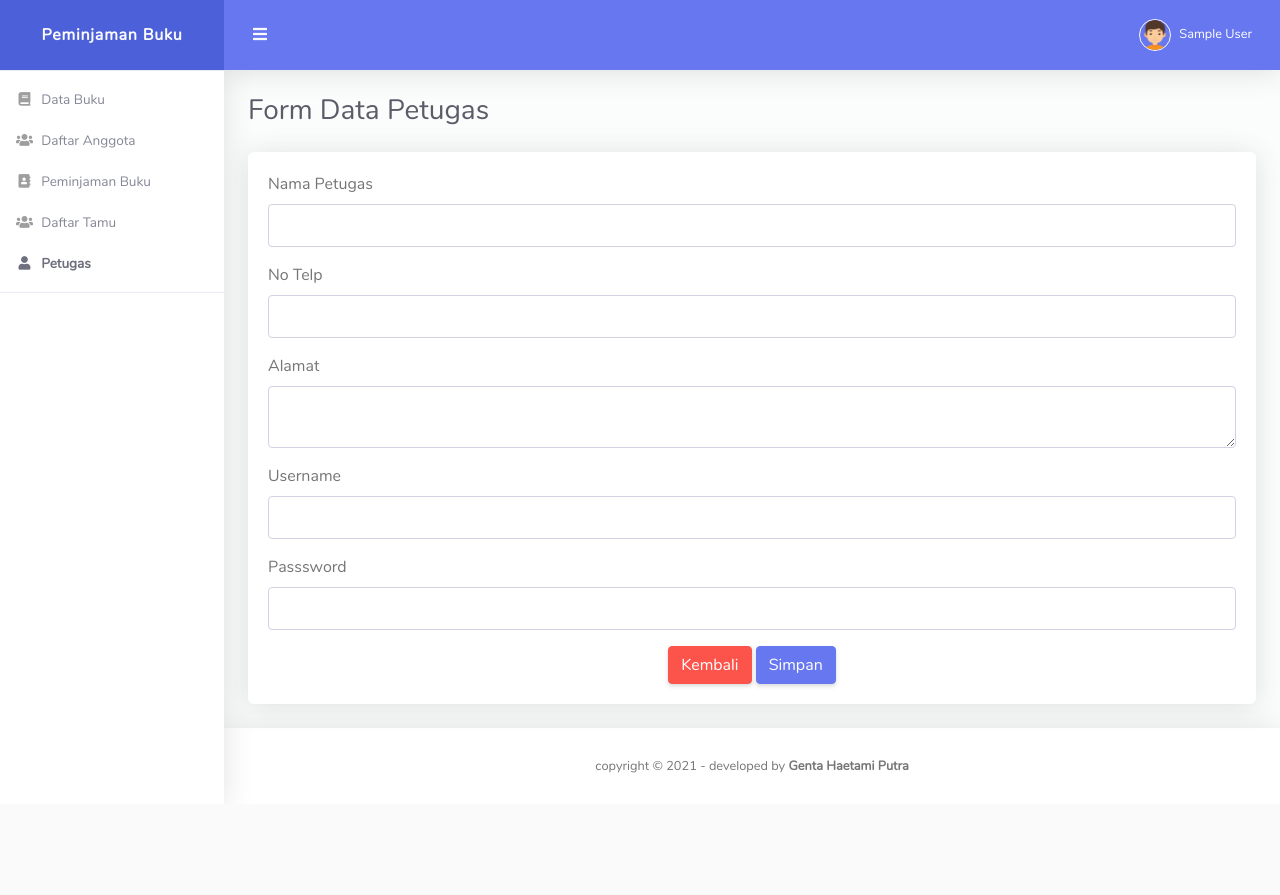
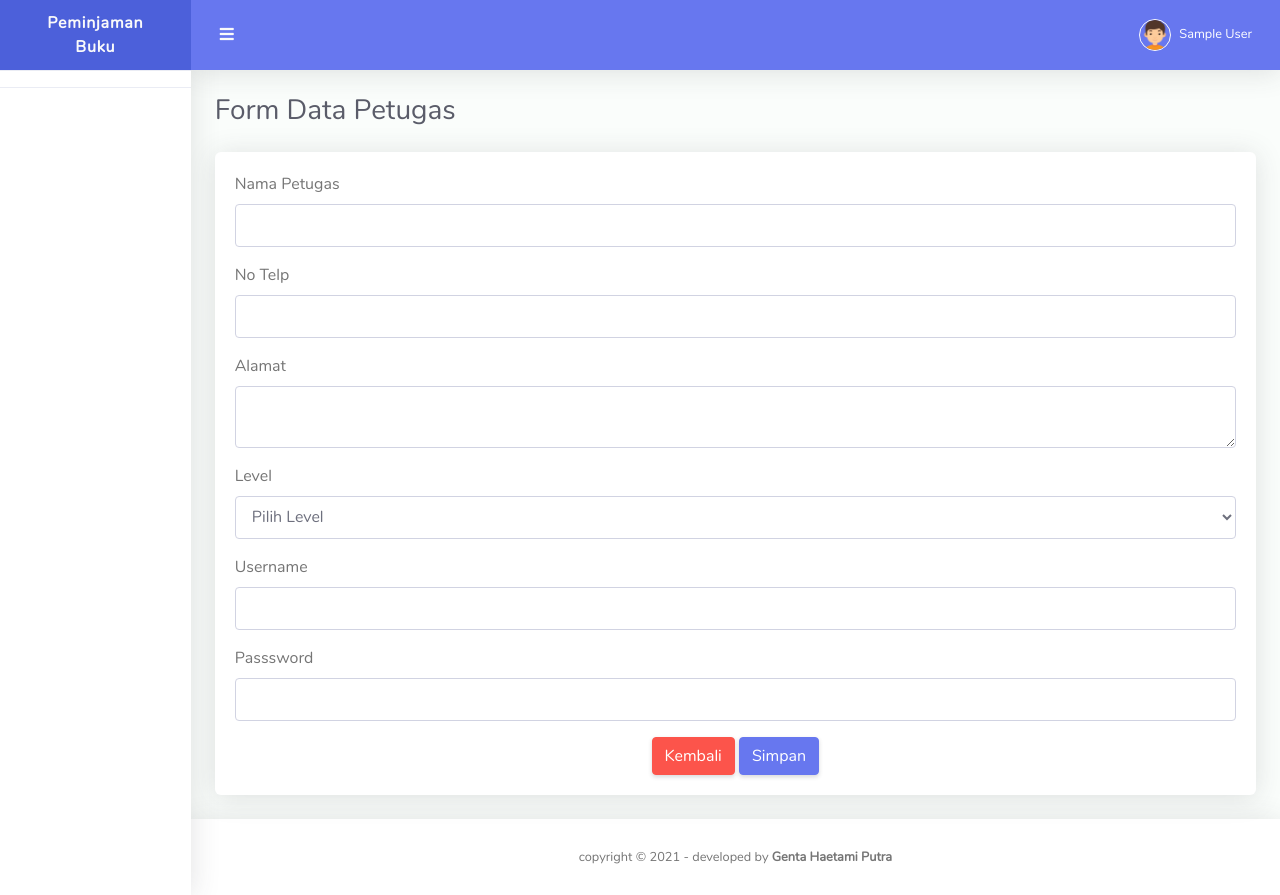
Before and after one commit to gentahape/programminglanguage2_uas, a CodeIgniter app: page /database/index.php/petugas/add in a window 1280 px wide. Before the commit the page ends 773 px from the top, so only its background shows below. Run offline with CodeIgniter, Linux system fonts and the light colour scheme; the visitor is signed in with stand-in values (Sample User, id 1).

Commit message:
akses kepala perpus

```diff
--- a/application/controllers/Login.php
+++ b/application/controllers/Login.php
@@ -23,7 +23,7 @@
 
 			$session = array(
 				'login' => 1,
-				'akses' => 'petugas',
+				'level' => $cek->row()->level,
 				'name' => $cek->row()->nama_petugas,
 			);
 			$this->session->set_userdata($session);
--- a/application/controllers/Petugas.php
+++ b/application/controllers/Petugas.php
@@ -33,6 +33,7 @@
 			'alamat_petugas' => $this->input->post('alamat_petugas'),
 			'username' => $this->input->post('username'),
 			'password' => sha1($this->input->post('password')),
+			'level' => $this->input->post('level'),
 		);
 		$proses = $this->db->insert('petugas', $data);
 		if ($proses) {
@@ -61,6 +62,7 @@
 				'notelp_petugas' => $this->input->post('notelp_petugas'),
 				'alamat_petugas' => $this->input->post('alamat_petugas'),
 				'username' => $this->input->post('username'),
+				'level' => $this->input->post('level'),
 			);
 		} else {
 			$data = array(
@@ -69,6 +71,7 @@
 				'alamat_petugas' => $this->input->post('alamat_petugas'),
 				'username' => $this->input->post('username'),
 				'password' => sha1($this->input->post('password')),
+				'level' => $this->input->post('level'),
 			);
 		}
 
--- a/application/views/buku_index.php
+++ b/application/views/buku_index.php
@@ -19,7 +19,9 @@
           </div>
           <?php } ?>
 
+          <?php if ($this->session->userdata('level') == 'Petugas') { ?>
           <a href="<?= site_url('buku/add') ?>" class="btn btn-primary">Tambah</a> <br><br>
+          <?php } ?>
 
           <table class="table align-items-center table-flush" id="dataTable">
             <thead class="thead-light">
@@ -29,7 +31,9 @@
                 <th>Judul Buku</th>
                 <th>Penulis Buku</th>
                 <th>Penerbit Buku</th>
+                <?php if ($this->session->userdata('level') == 'Petugas') { ?>
                 <th>Aksi</th>
+                <?php } ?>
               </tr>
             </thead>
             <tbody>
@@ -44,10 +48,12 @@
                 <td><?= $r->judul_buku ?></td>
                 <td><?= $r->penulis_buku ?></td>
                 <td><?= $r->penerbit_buku ?></td>
+                <?php if ($this->session->userdata('level') == 'Petugas') { ?>
                 <td align="center">
                   <a href="<?= site_url('buku/edit/'.$r->id_buku) ?>" class="btn btn-warning">Edit</a> |
                   <a href="<?= site_url('buku/delete/'.$r->id_buku) ?>" class="btn btn-danger">Hapus</a>
                 </td>
+                <?php } ?>
               </tr>
               <?php $no++; } ?>
 
--- a/application/views/peminjaman_index.php
+++ b/application/views/peminjaman_index.php
@@ -19,7 +19,9 @@
           </div>
           <?php } ?>
 
+          <?php if ($this->session->userdata('level') == 'Petugas') { ?>
           <a href="<?= site_url('peminjaman/add') ?>" class="btn btn-primary">Tambah</a> <br><br>
+          <?php } ?>
 
           <table class="table align-items-center table-flush" id="dataTable">
             <thead class="thead-light">
@@ -28,7 +30,9 @@
                 <th>Judul Buku</th>
                 <th>Nama Anggota</th>
                 <th>Tanggal</th>
+                <?php if ($this->session->userdata('level') == 'Petugas') { ?>
                 <th>Aksi</th>
+                <?php } ?>
               </tr>
             </thead>
             <tbody>
@@ -42,10 +46,12 @@
                 <td><?= $r->judul_buku ?></td>
                 <td><?= $r->nama_anggota ?></td>
                 <td><?= $r->tanggal_peminjaman ?></td>
+                <?php if ($this->session->userdata('level') == 'Petugas') { ?>
                 <td align="center">
                   <a href="<?= site_url('peminjaman/edit/'.$r->id_peminjaman) ?>" class="btn btn-warning">Edit</a> |
                   <a href="<?= site_url('peminjaman/delete/'.$r->id_peminjaman) ?>" class="btn btn-danger">Hapus</a>
                 </td>
+                <?php } ?>
               </tr>
               <?php $no++; } ?>
 
--- a/application/views/petugas_form.php
+++ b/application/views/petugas_form.php
@@ -30,6 +30,14 @@
               <textarea name="alamat_petugas" class="form-control"></textarea>
             </div>
             <div class="form-group">
+              <label>Level</label>
+              <select name="level" class="form-control" required="">
+                <option value="">Pilih Level</option>
+                <option value="Petugas">Petugas Perpustakaan</option>
+                <option value="Kepala">Kepala Perpustakaan</option>
+              </select>
+            </div>
+            <div class="form-group">
               <label>Username</label>
               <input name="username" class="form-control" required="">
             </div>
@@ -60,6 +68,14 @@
               <textarea name="alamat_petugas" class="form-control"><?= $data->alamat_petugas ?></textarea>
             </div>
             <div class="form-group">
+              <label>Level</label>
+              <select name="level" class="form-control" required="">
+                <option value="">Pilih Level</option>
+                <option value="Petugas" <?= ($data->level == 'Petugas' ? 'selected' : '') ?>>Petugas Perpustakaan</option>
+                <option value="Kepala" <?= ($data->level == 'Kepala' ? 'selected' : '') ?>>Kepala Perpustakaan</option>
+              </select>
+            </div>
+            <div class="form-group">
               <label>Username</label>
               <input name="username" class="form-control" required="" value="<?= $data->username ?>">
             </div>
--- a/application/views/petugas_index.php
+++ b/application/views/petugas_index.php
@@ -29,6 +29,7 @@
                 <th>No Telp</th>
                 <th>Alamat</th>
                 <th>Username</th>
+                <th>Level</th>
                 <th>Aksi</th>
               </tr>
             </thead>
@@ -44,6 +45,7 @@
                 <td><?= $r->notelp_petugas ?></td>
                 <td><?= $r->alamat_petugas ?></td>
                 <td><?= $r->username ?></td>
+                <td><?= $r->level ?></td>
                 <td align="center">
                   <a href="<?= site_url('petugas/edit/'.$r->id_petugas) ?>" class="btn btn-warning">Edit</a> |
                   <a href="<?= site_url('petugas/delete/'.$r->id_petugas) ?>" class="btn btn-danger">Hapus</a>
--- a/application/views/template.php
+++ b/application/views/template.php
@@ -25,7 +25,7 @@
       </a>
       <hr class="sidebar-divider my-0">
 
-      <?php if ($this->session->userdata('akses') == 'petugas') { ?>
+      <?php if ($this->session->userdata('level') == 'Petugas') { ?>
       <li class="nav-item <?= ($this->uri->segment(1) == 'buku' ? 'active' : '') ?>">
         <a class="nav-link" href="<?= site_url('buku') ?>">
           <i class="fas fa-fw fa-book"></i>
@@ -50,6 +50,19 @@
         <a class="nav-link" href="<?= site_url('petugas') ?>">
           <i class="fas fa-fw fa-user"></i>
           <span>Petugas</span></a>
+      </li>
+      <?php } ?>
+
+      <?php if ($this->session->userdata('level') == 'Kepala') { ?>
+      <li class="nav-item <?= ($this->uri->segment(1) == 'buku' ? 'active' : '') ?>">
+        <a class="nav-link" href="<?= site_url('buku') ?>">
+          <i class="fas fa-fw fa-book"></i>
+          <span>Laporan Data Buku</span></a>
+      </li>
+      <li class="nav-item <?= ($this->uri->segment(1) == 'peminjaman' ? 'active' : '') ?>">
+        <a class="nav-link" href="<?= site_url('peminjaman') ?>">
+          <i class="fas fa-fw fa-address-book"></i>
+          <span>Laporan Data Peminjaman</span></a>
       </li>
       <?php } ?>
 
```
